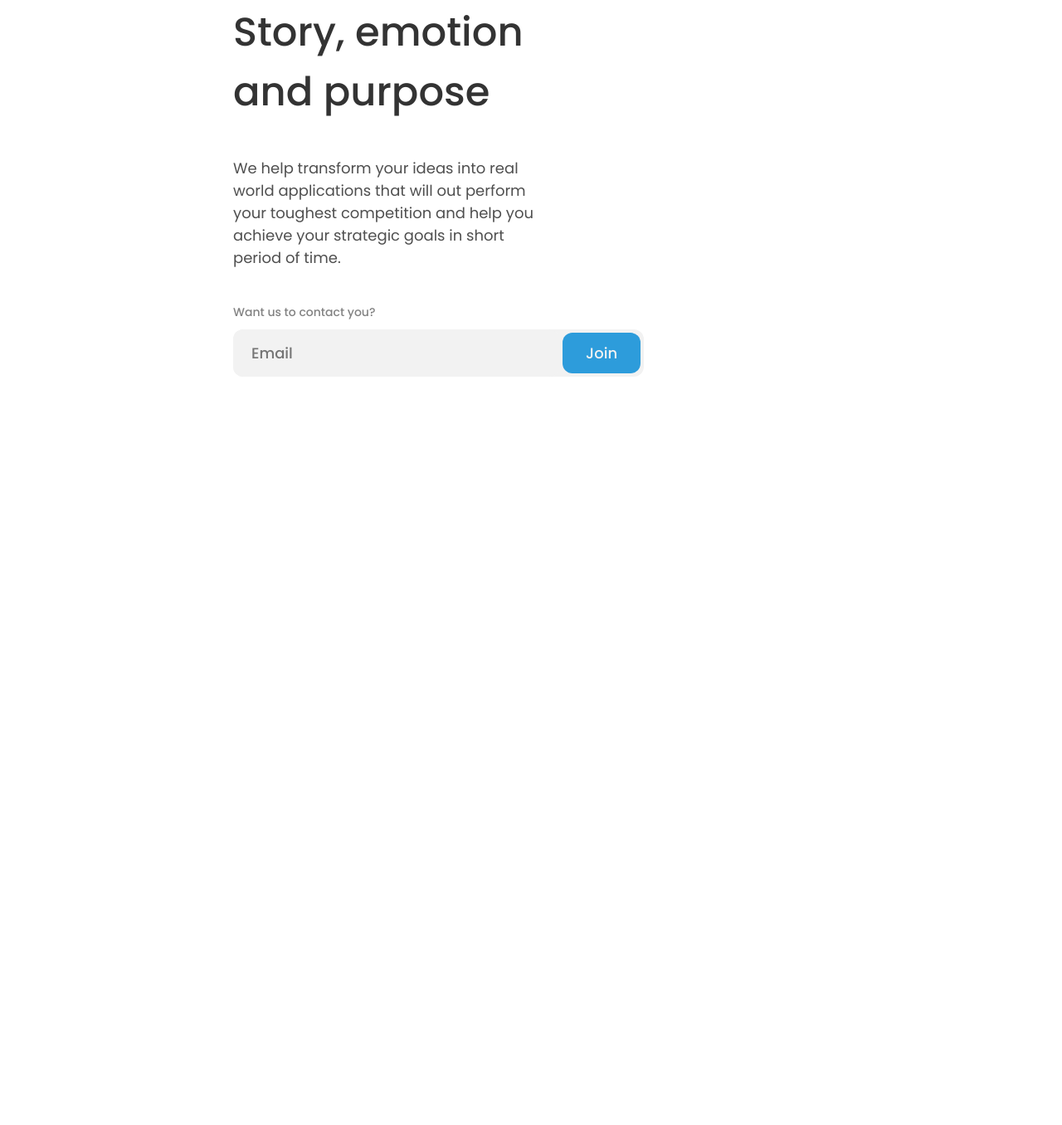
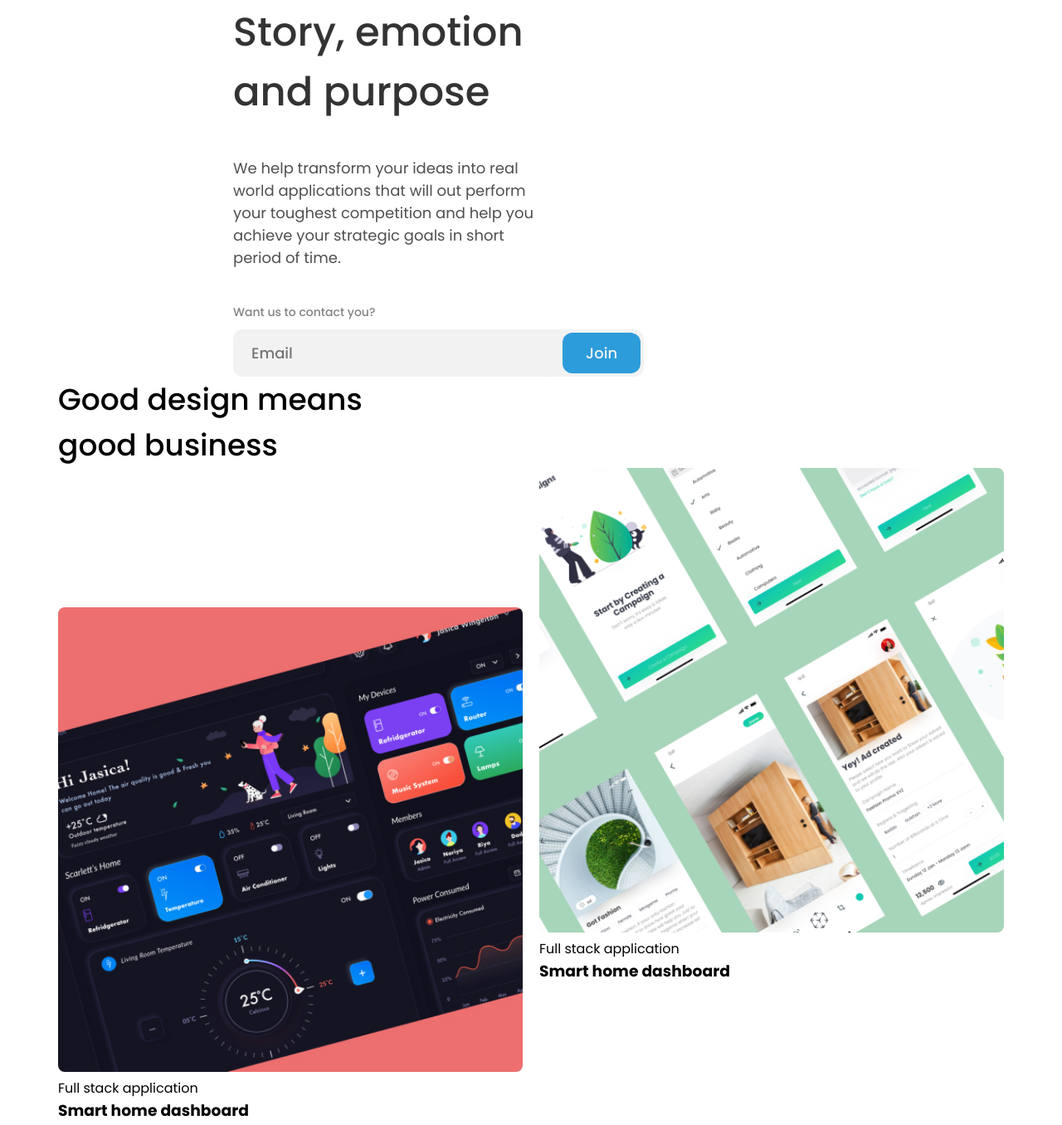
Before and after one commit to GIGAKUL/Dj-Lemon, a plain HTML site: page index.html in a window 1280 px wide. Shown: the part 908-2264 px from the top of the page at 83% size. Before the commit the page ends 1362 px from the top, so only its background shows below. Drawn offline with Linux system fonts and the light colour scheme.

Commit message:
added design section

```diff
--- a/index.html
+++ b/index.html
@@ -52,5 +52,35 @@
         </div>
       </section>
     </header>
+    <main>
+        <section class="design">
+            <div class="design-row">
+                <h2>Good design means good business</h2>
+                <div class="collage-items">
+                    <div class="img1">
+                        <img src="asset/smarthome.jpg" alt="">
+                        <p>Full stack application</p>
+                        <h3>Smart home dashboard</h3>
+                    </div>
+                    <div class="img2">
+                        <img src="asset/onboard.png" alt="">
+                        <p>Full stack application</p>
+                        <h3>Smart home dashboard</h3>
+                    </div>
+                    <div class="img3">
+                        <img src="asset/booking.png" alt="">
+                        <p>Full stack application</p>
+                        <h3>Smart home dashboard</h3>
+                    </div>
+                    <div class="img4">
+                        <img src="asset/juice-product.png" alt="">
+                        <p>Full stack application</p>
+                        <h3>Smart home dashboard</h3>
+                    </div>
+
+                </div>
+            </div>
+        </section>
+    </main>
   </body>
 </html>
--- a/style.css
+++ b/style.css
@@ -1,7 +1,7 @@
 @import url("https://fonts.googleapis.com/css2?family=Heebo:wght@300;400;500;600;700;800;900&family=Poppins:wght@200;400;500;600;700;800;900&display=swap");
 /* shared styles */
-.hide-main{
-    display: none;
+.hide-main {
+  display: none;
 }
 * {
   margin: 0;
@@ -140,3 +140,33 @@ nav {
   outline: none;
   border: none;
 }
+/* main styles */
+main {
+  max-width: 1140px;
+  margin: auto;
+}
+.collage-items {
+  display: grid;
+  grid-template-columns: repeat(2, 1fr);
+  gap: 20px;
+  grid-template-rows: repeat(2, 789px);
+}
+
+.collage-items img {
+  border-radius: 8px;
+  width: 100%;
+}
+
+.img1 {
+  align-self: end;
+}
+.img3 {
+  align-self: end;
+}
+.design-row h2 {
+  width: 448px;
+  color: #33;
+  font-family: Poppins;
+  font-size: 36px;
+  font-weight: 500;
+}
```
